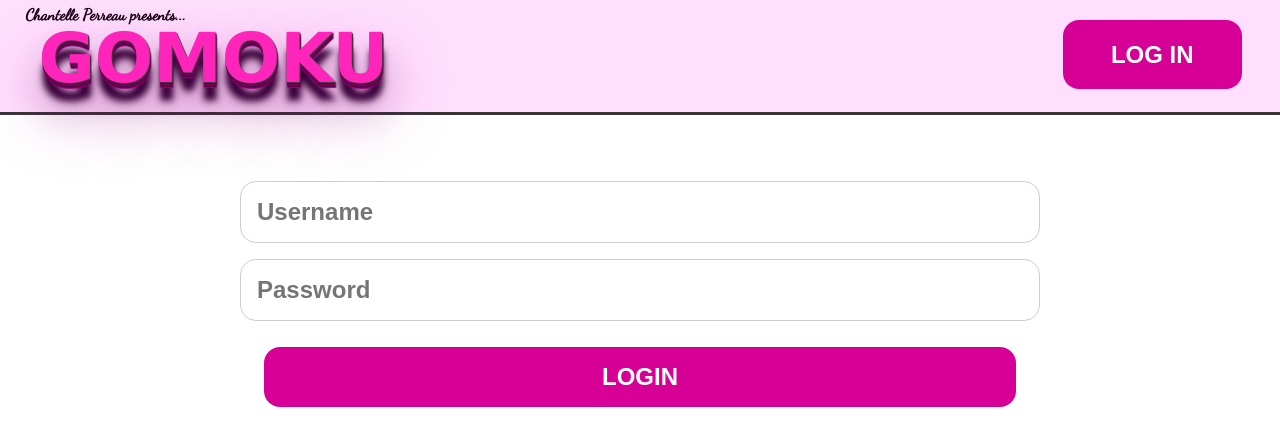
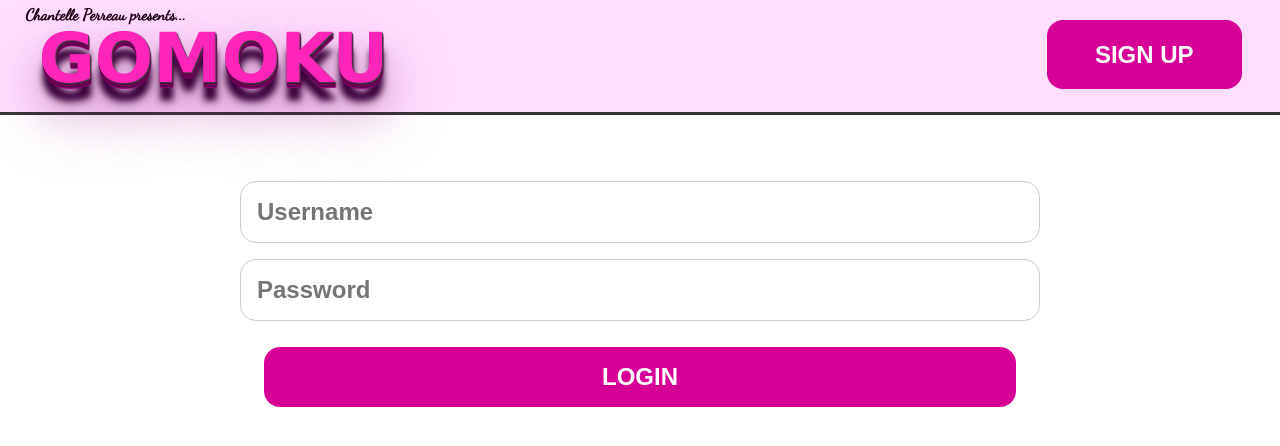
Before and after one commit to ChantellePe/Gomoku_Deployed, a React (Create React App) app in the folder assignment_2/: page /login in a window 1280 px wide. Shown: the top 446 px of the page. Built offline with nearby package versions, Linux system fonts and the light colour scheme.

Commit message:
Create sign up button and protect Games and Gamelog pages

```diff
--- a/assignment_2/src/components/Header.tsx
+++ b/assignment_2/src/components/Header.tsx
@@ -1,15 +1,15 @@
-import React from 'react'
-import { useContext } from 'react'
-import { Link, useNavigate } from 'react-router-dom'
+import { Link, useNavigate, useLocation } from 'react-router-dom'
 import style from './Header.module.css'
 import buttonStyle from './Button.module.css'
 import '../index.css'
+import { useContext } from 'react'
 import { UserContext } from '../context'
 
 
 function Header() {
     const navigate = useNavigate()
     const { user } = useContext(UserContext)
+    const location = useLocation()
 
     const getActions = () => {
         if (user) {
@@ -17,9 +17,9 @@ function Header() {
                 <button className={buttonStyle.button} onClick={() => navigate('games')}>Previous Games</button>
             </>)
         } else {
-            return (
+            return location.pathname !== '/login' ? (
                 <button className={buttonStyle.button} onClick={() => navigate('login')}>Log In</button>
-            )
+            ) : <button className={buttonStyle.button}>Sign Up</button>
         }
     }
 
--- a/assignment_2/src/pages/GameLog.tsx
+++ b/assignment_2/src/pages/GameLog.tsx
@@ -1,10 +1,14 @@
-import React from 'react'
 import { useParams } from 'react-router-dom'
+import { useContext } from 'react'
+import { Navigate } from 'react-router-dom'
+import { UserContext } from '../context'
+
 //import PreviousGameItem from '../components/PreviousGameItem';
 
 export default function GameLog() {
-
+    const { user } = useContext(UserContext)
     const { gameId } = useParams();
+    if (!user) return <Navigate to='/login' />
     if (!gameId) return null
 
 
--- a/assignment_2/src/pages/Games.tsx
+++ b/assignment_2/src/pages/Games.tsx
@@ -1,7 +1,13 @@
-import React from 'react'
+import { useContext } from 'react'
+import { Navigate } from 'react-router-dom'
+import { UserContext } from '../context'
+
 
 export default function Games() {
-    return (
-        <div>Games</div>
-    )
+    const { user } = useContext(UserContext)
+
+    if (!user) return <Navigate to='/login' />
+        return (
+            <div>Games</div>
+        )
 }
```
